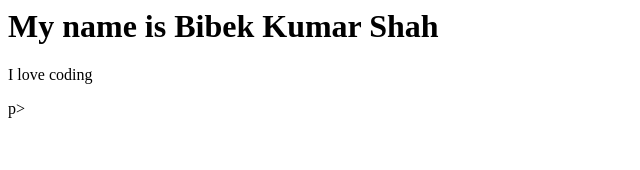
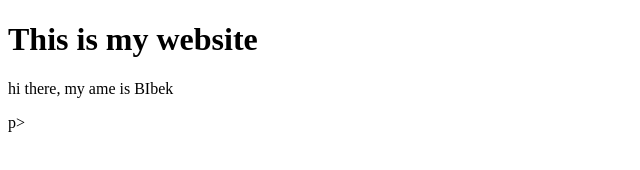
Before and after one commit to Bibek07-h/CFU-111-Bibek-Shah, a plain HTML site: page index.html in a window 1280 px wide. Shown: the whole page, without its empty margins (0-640 px from the left). Drawn offline with Linux system fonts and the light colour scheme.

Commit message:
setup page defaults

```diff
--- a/index.html
+++ b/index.html
@@ -1,3 +1,14 @@
-<h1>My name is Bibek Kumar Shah</h1>
+<!DOCTYPE html>
+<html lang="en">
+<head>
+    <meta charset="UTF-8">
+    <meta name="viewport" content="width=device-width, initial-scale=1.0">
+    <title>Document</title>
+</head>
+<body>
+    <h1>This is my website</h1>
 
-<p>I love coding</p>p>
+    <p>hi there, my ame is BIbek</p>p>
+
+</body>
+</html>
```
